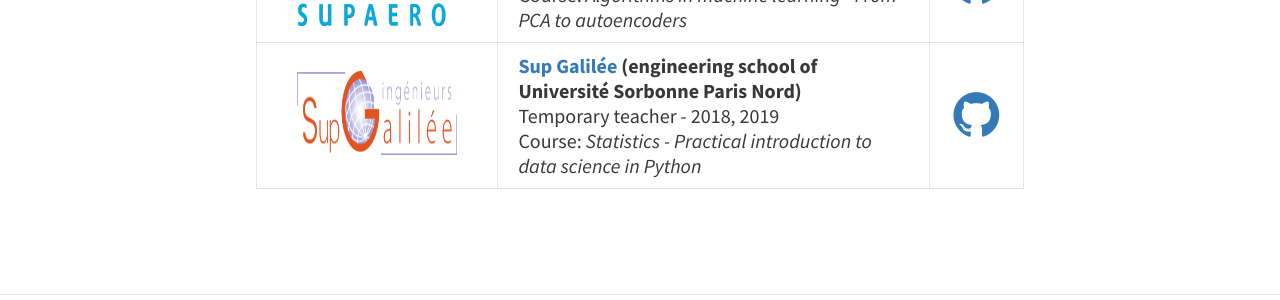
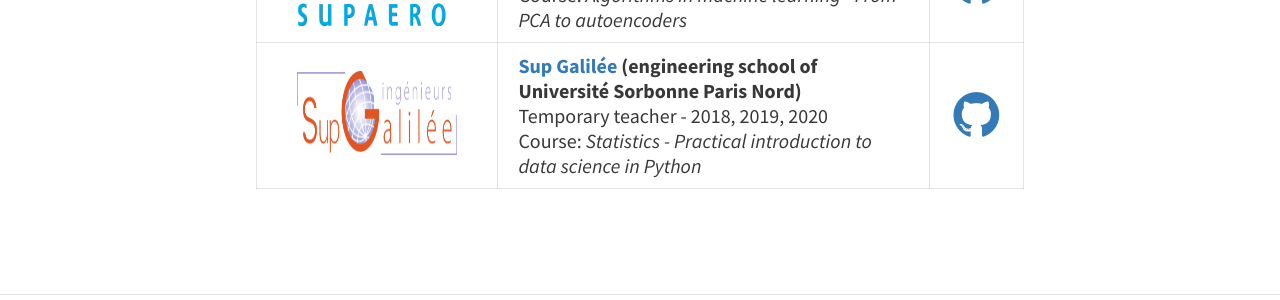
Before and after one commit to FlorentF9/florentf9.github.io, a Jekyll site: the page built from pages/teaching.md, in a window 1280 px wide. Shown: the part 361-661 px from the top of the page. Built offline with Jekyll 4.4.1, drawn with Linux system fonts in a browser that asks for light colours; some web fonts are replaced.

Commit message:
Update teaching.md

```diff
--- a/pages/teaching.md
+++ b/pages/teaching.md
@@ -5,5 +5,5 @@ permalink: /teaching
 hide: false
 ---
 
-<a href="https://www.isae-supaero.fr/"><img src="assets/img/logos/logo_supaero.png" height="92px"/></a> | **[ISAE-Supaero](https://www.isae-supaero.fr/)** <br/> Temporary teacher - 2019 <br/> Course: *Algorithms in machine learning - From PCA to autoencoders* | <a href="https://github.com/FlorentF9/supaero-mlautoencoders" title="Course GitHub"><span class="fa-stack fa-lg"><i class="fa fa-github fa-stack-2x"></i></span></a>
-<a href="http://www.sup-galilee.univ-paris13.fr/"><img src="assets/img/logos/supgalilee_logo.png" height="84px"/></a> | **[Sup Galilée](http://www.sup-galilee.univ-paris13.fr/) (engineering school of Université Sorbonne Paris Nord)** <br/> Temporary teacher - 2018, 2019 <br/> Course: *Statistics - Practical introduction to data science in Python* | <a href="https://github.com/FlorentF9/SupGalilee-tdstats/" title="Course GitHub"><span class="fa-stack fa-lg"><i class="fa fa-github fa-stack-2x"></i></span></a>
+<a href="https://www.isae-supaero.fr/"><img src="assets/img/logos/logo_supaero.png" height="92px"/></a> | **[ISAE-Supaero](https://www.isae-supaero.fr/)** <br/> Temporary teacher - 2019 <br/> Course: *Algorithms in machine learning - From PCA to autoencoders* | <a href="https://github.com/FlorentF9/Supaero-mlautoencoders" title="Course GitHub"><span class="fa-stack fa-lg"><i class="fa fa-github fa-stack-2x"></i></span></a>
+<a href="http://www.sup-galilee.univ-paris13.fr/"><img src="assets/img/logos/supgalilee_logo.png" height="84px"/></a> | **[Sup Galilée](http://www.sup-galilee.univ-paris13.fr/) (engineering school of Université Sorbonne Paris Nord)** <br/> Temporary teacher - 2018, 2019, 2020 <br/> Course: *Statistics - Practical introduction to data science in Python* | <a href="https://github.com/FlorentF9/SupGalilee-tdstats/" title="Course GitHub"><span class="fa-stack fa-lg"><i class="fa fa-github fa-stack-2x"></i></span></a>
```
